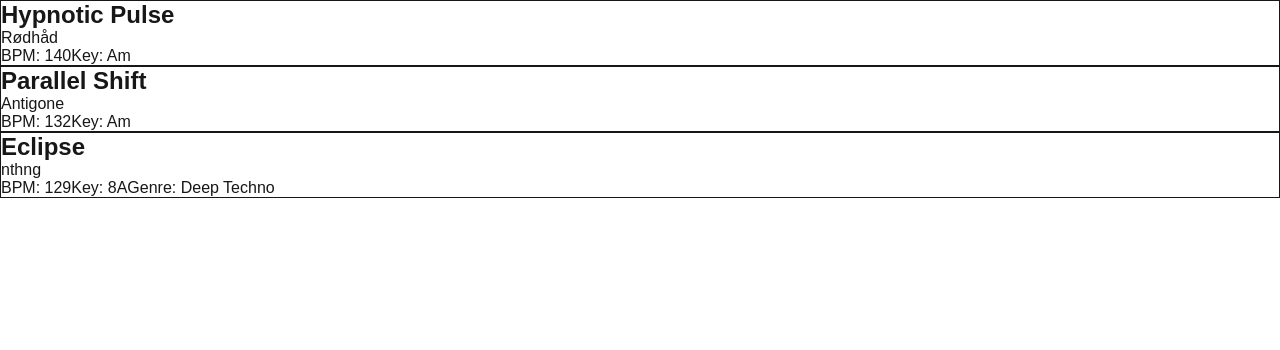
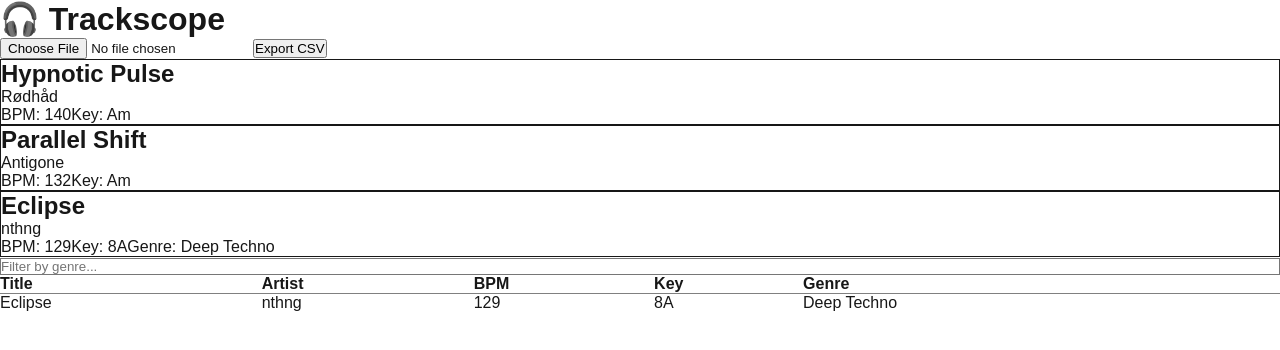
Before and after one commit to Sulaiman-khalil/trackscope, a Next.js app: page / in a window 1280 px wide. Shown: the top 350 px of the page. Built offline with nearby package versions, Linux system fonts and the light colour scheme.

Commit message:
big change

```diff
--- a/src/app/page.tsx
+++ b/src/app/page.tsx
@@ -1,21 +1,54 @@
+"use client";
+
+import { useState } from "react";
 import TrackCard from "@/components/TrackCard";
+import TrackTable from "@/components/TrackTable";
+import JSONUploader from "@/components/JSONUploader";
 import { analyzeTrack } from "@/lib/trackAnalyzer";
+import { exportToCSV } from "@/lib/exportCSV";
 
-const rawTracks = [
-  { title: "Hypnotic Pulse", artist: "Rødhåd" },
-  { title: "Parallel Shift", artist: "Antigone", bpm: 132 },
-  { title: "Eclipse", artist: "nthng", key: "8A", genre: "Deep Techno" },
-];
+type RawTrack = {
+  title: string;
+  artist: string;
+  bpm?: number;
+  key?: string;
+  genre?: string;
+};
 
 export default function Page() {
-  const tracks = rawTracks.map(analyzeTrack);
+  const [tracks, setTracks] = useState(() =>
+    [
+      { title: "Hypnotic Pulse", artist: "Rødhåd" },
+      { title: "Parallel Shift", artist: "Antigone", bpm: 132 },
+      { title: "Eclipse", artist: "nthng", key: "8A", genre: "Deep Techno" },
+    ].map(analyzeTrack)
+  );
+
+  const handleImport = (raw: RawTrack[]) => {
+    const analyzed = raw.map(analyzeTrack);
+    setTracks(analyzed);
+  };
 
   return (
-    <main className="p-8 grid gap-4">
-      {tracks.map((track, i) => {
-        const { trackKey, ...rest } = track;
-        return <TrackCard key={track.title} trackKey={trackKey} {...rest} />;
-      })}
+    <main className="p-8 space-y-8">
+      <h1 className="text-2xl font-bold">🎧 Trackscope</h1>
+
+      <JSONUploader onImport={handleImport} />
+
+      <button
+        onClick={() => exportToCSV(tracks)}
+        className="bg-primary text-white px-4 py-2 rounded"
+      >
+        Export CSV
+      </button>
+
+      <div className="grid md:grid-cols-2 gap-4">
+        {tracks.map((track) => (
+          <TrackCard key={track.title} {...track} />
+        ))}
+      </div>
+
+      <TrackTable tracks={tracks} />
     </main>
   );
 }
--- /dev/null
+++ b/src/components/JSONUploader.tsx
@@ -0,0 +1,24 @@
+import { parseBeatportData } from "@/lib/beatportParser";
+
+type Props = {
+  onImport: (tracks: any[]) => void;
+};
+
+export default function JSONUploader({ onImport }: Props) {
+  const handleUpload = (e: React.ChangeEvent<HTMLInputElement>) => {
+    const file = e.target.files?.[0];
+    if (!file) return;
+
+    const reader = new FileReader();
+    reader.onload = () => {
+      const raw = JSON.parse(reader.result as string);
+      const parsed = parseBeatportData(raw);
+      onImport(parsed);
+    };
+    reader.readAsText(file);
+  };
+
+  return (
+    <input type="file" accept=".json" onChange={handleUpload} className="p-2" />
+  );
+}
--- a/src/components/TrackTable.tsx
+++ b/src/components/TrackTable.tsx
@@ -1,15 +1,33 @@
-type Props = {
-  tracks: {
+import { useState } from "react";
+
+type Track = {
   title: string;
   artist: string;
   bpm: number;
   trackKey: string;
   genre?: string;
-  }[];
+};
+
+type Props = {
+  tracks: Track[];
 };
 
 export default function TrackTable({ tracks }: Props) {
+  const [filter, setFilter] = useState("");
+
+  const filtered = tracks.filter((t) =>
+    t.genre?.toLowerCase().includes(filter.toLowerCase())
+  );
+
   return (
+    <div className="space-y-4">
+      <input
+        type="text"
+        placeholder="Filter by genre..."
+        value={filter}
+        onChange={(e) => setFilter(e.target.value)}
+        className="border p-2 rounded w-full"
+      />
       <table className="w-full text-sm border-collapse">
         <thead>
           <tr className="bg-muted text-left">
@@ -21,7 +39,7 @@ export default function TrackTable({ tracks }: Props) {
           </tr>
         </thead>
         <tbody>
-        {tracks.map((t, i) => (
+          {filtered.map((t, i) => (
             <tr key={i} className="border-t">
               <td className="p-2">{t.title}</td>
               <td className="p-2">{t.artist}</td>
@@ -32,5 +50,6 @@ export default function TrackTable({ tracks }: Props) {
           ))}
         </tbody>
       </table>
+    </div>
   );
 }
--- /dev/null
+++ b/src/lib/exportCSV.ts
@@ -0,0 +1,15 @@
+export function exportToCSV(tracks: any[]) {
+  const header = ["Title", "Artist", "BPM", "Key", "Genre"];
+  const rows = tracks.map((t) =>
+    [t.title, t.artist, t.bpm, t.trackKey, t.genre ?? ""].join(",")
+  );
+  const csv = [header.join(","), ...rows].join("\n");
+
+  const blob = new Blob([csv], { type: "text/csv" });
+  const url = URL.createObjectURL(blob);
+  const a = document.createElement("a");
+  a.href = url;
+  a.download = "playlist.csv";
+  a.click();
+  URL.revokeObjectURL(url);
+}
```
Lines whose indentation alone changed are shown as unchanged.
